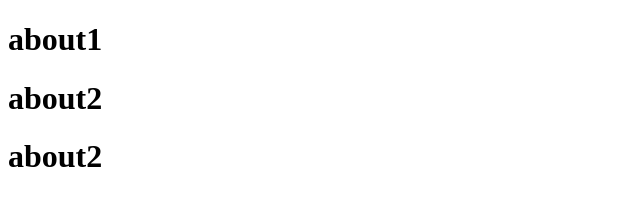
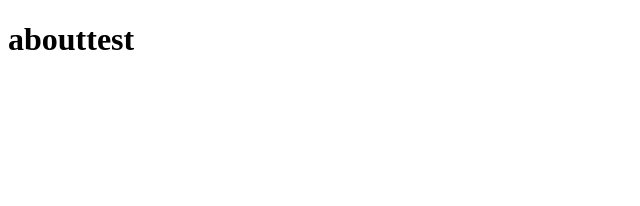
Before and after one commit to VamshiGuntoju/learning-git, a plain HTML site: page about.html in a window 1280 px wide. Shown: the whole page, without its empty margins (0-640 px from the left). Drawn offline with Linux system fonts and the light colour scheme.

Commit message:
test two

```diff
--- a/about.html
+++ b/about.html
@@ -6,8 +6,6 @@
     <title>Document</title>
 </head>
 <body>
-    <h1>about1</h1>
-    <h1>about2</h1>
-    <h1>about2</h1>
+    <h1>abouttest</h1>
 </body>
 </html>
```
